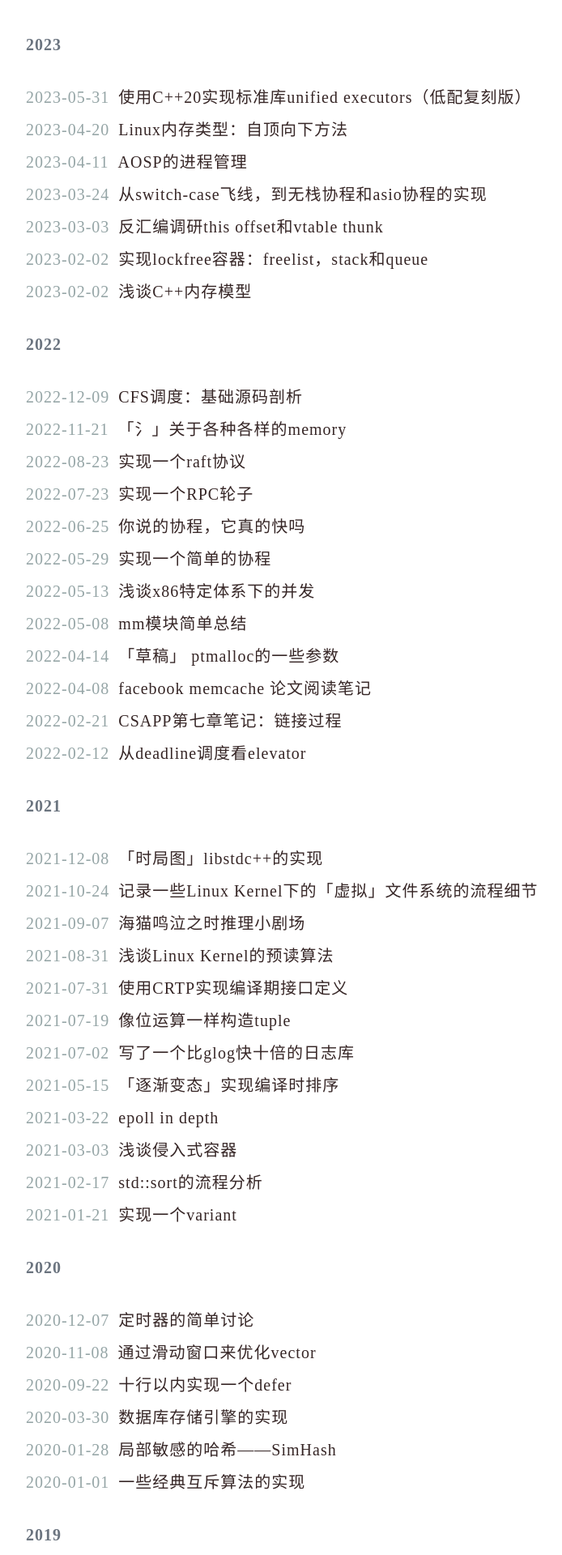
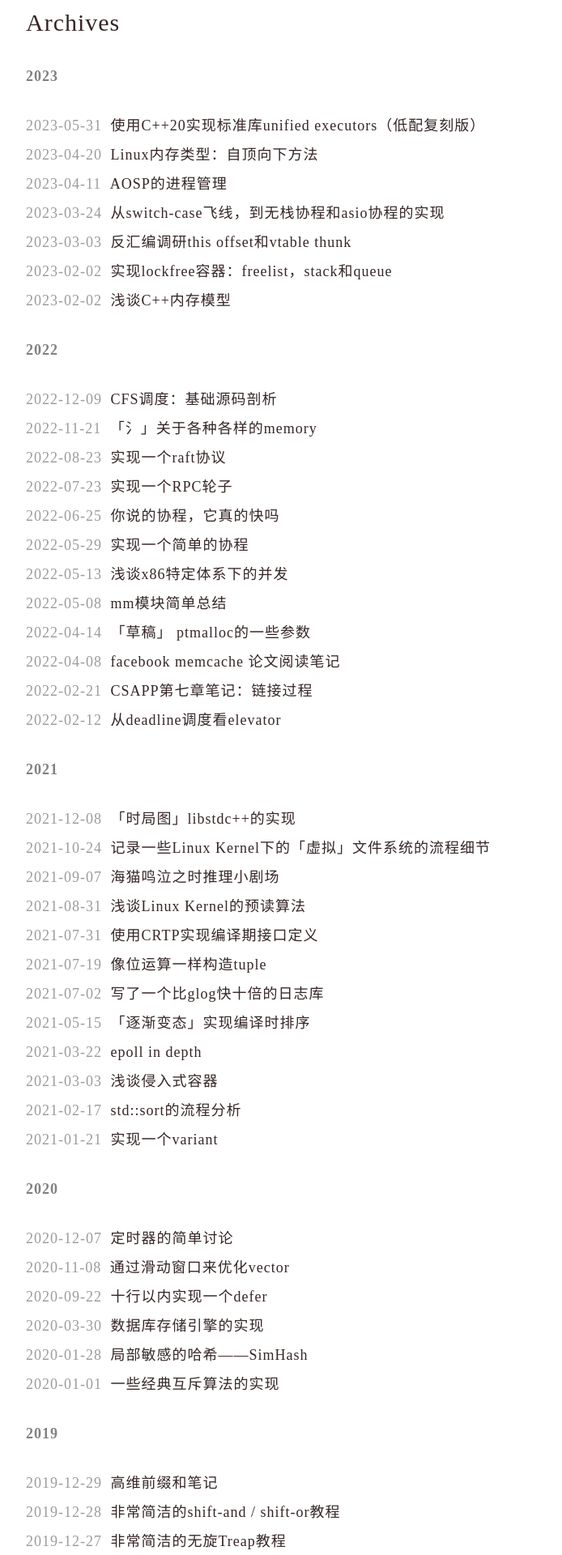
Before and after one commit to Caturra000/Caturra000.github.io, a Jekyll site: the page built from archives/index.md, in a window 1280 px wide. Shown: the top 1920 px of the page at 81% size, without its empty margins (178-872 px from the left). Built offline with Jekyll 4.4.1, drawn with Linux system fonts in a browser that asks for light colours.

Commit message:
update archives

```diff
--- a/archives/index.md
+++ b/archives/index.md
@@ -4,6 +4,7 @@ title: 归档
 description: 归档
 ---
 <ul class="archive">
+<div class="title"><a href="/">Archives</a></div>
 {% for post in site.posts %}
   {% capture y %}{{post.date | date:"%Y"}}{% endcapture %}
   {% if year != y %}
--- a/style/style.css
+++ b/style/style.css
@@ -206,7 +206,7 @@ a:link {
 
 .archive {
   margin-top: -30px;
-  font-size: 20px;
+  font-size: 18px;
 }
 
 .archive li {
@@ -217,11 +217,11 @@ a:link {
 }
 
 .archive li time {
-  color: #95a5a6;
+  color: #9b9b9b;
 }
 
 .archive .year {
-  color: #6b747f;
+  color: #818181;
   text-transform: uppercase;
   margin: 25px 0;
   font-weight: bolder;
```
